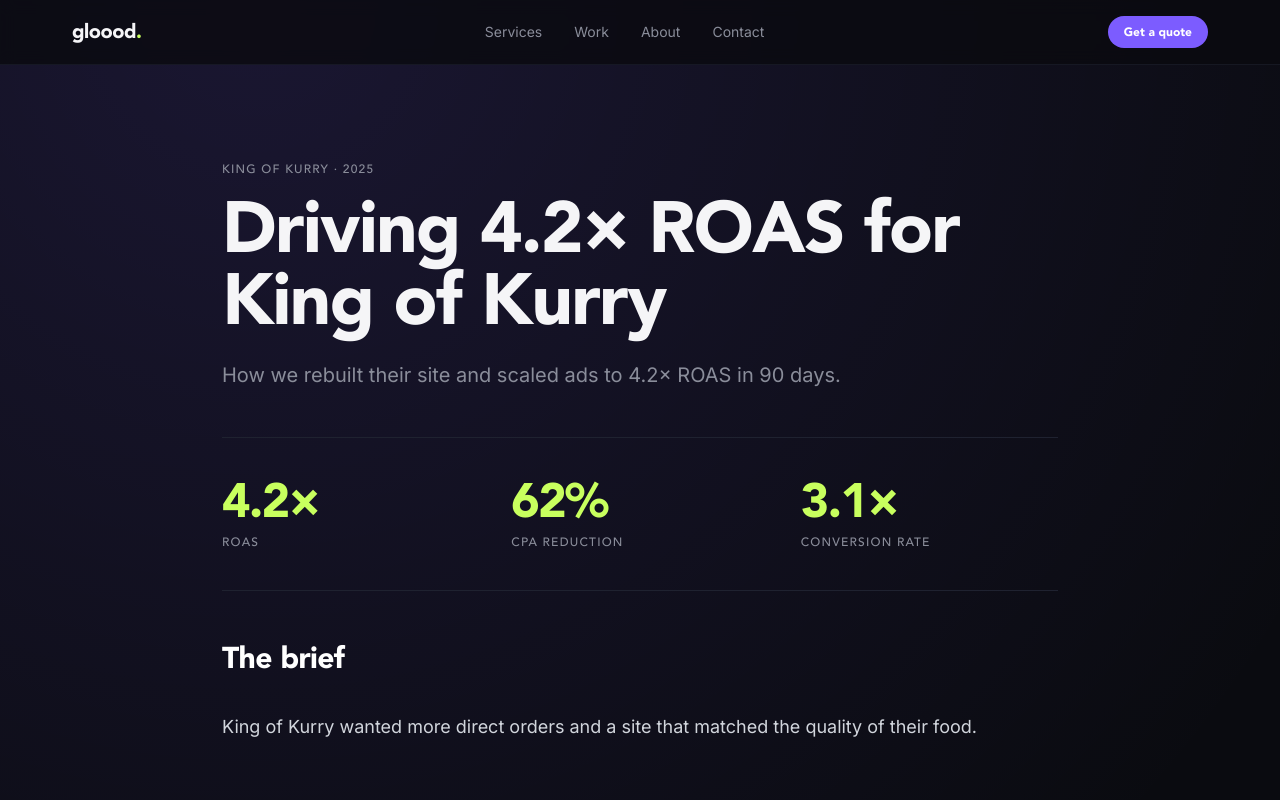
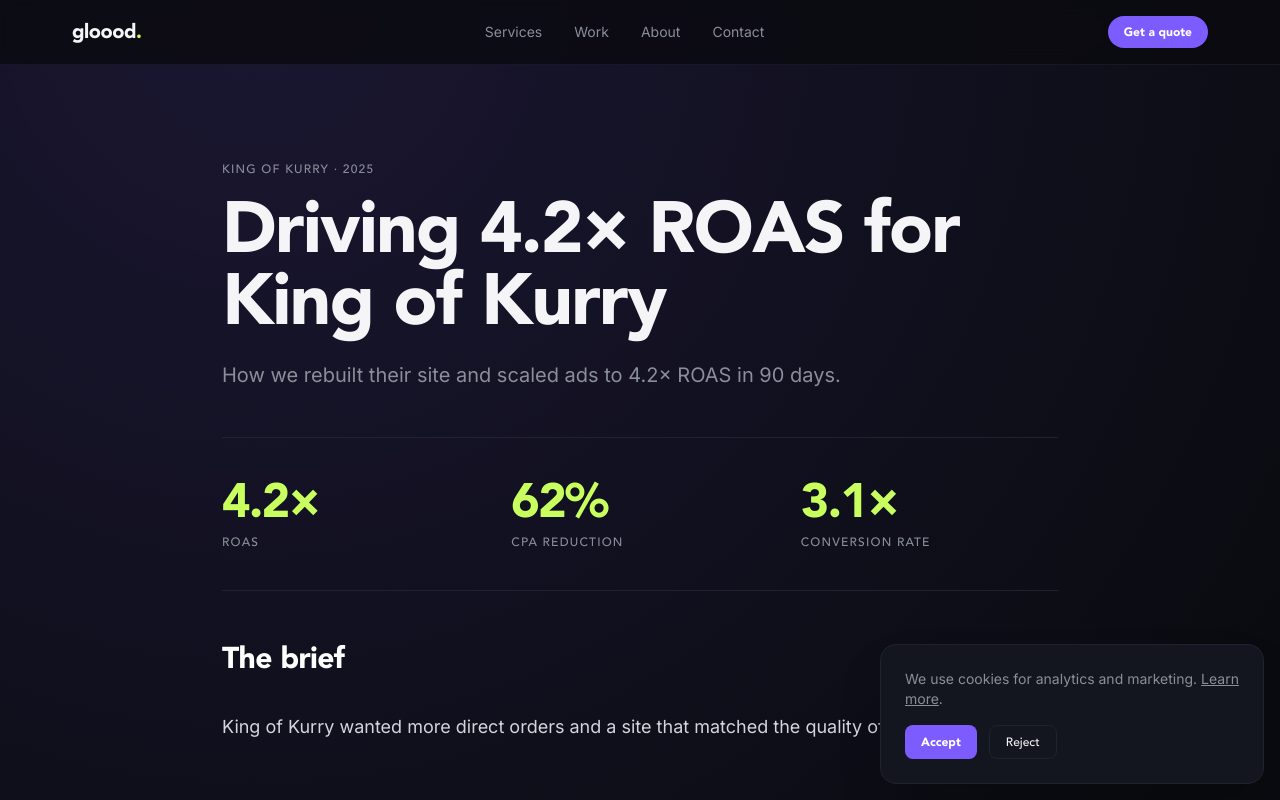
Before and after one commit to surpreet-star/gloood-site, a Next.js app: page /work/king-of-kurry in a window 1280 px wide. Shown: the top 800 px of the page. Built offline with nearby package versions, Linux system fonts and the light colour scheme; no server answers.

Commit message:
feat: GTM + consent banner + event tracking helpers

```diff
--- a/app/layout.tsx
+++ b/app/layout.tsx
@@ -2,6 +2,8 @@
 import { Inter } from "next/font/google";
 import { Nav } from "@/components/site/Nav";
 import { Footer } from "@/components/site/Footer";
+import { GTM } from "@/components/analytics/GTM";
+import { ConsentBanner } from "@/components/analytics/ConsentBanner";
 import "./globals.css";
 
 const inter = Inter({ subsets: ["latin"], variable: "--font-inter", display: "swap" });
@@ -16,9 +18,11 @@
   return (
     <html lang="en" className={inter.variable}>
       <body>
+        <GTM />
         <Nav />
         <main>{children}</main>
         <Footer />
+        <ConsentBanner />
       </body>
     </html>
   );
--- /dev/null
+++ b/components/analytics/ConsentBanner.tsx
@@ -0,0 +1,30 @@
+"use client";
+import { useEffect, useState } from "react";
+
+const KEY = "gloood-consent-v1";
+
+export function ConsentBanner() {
+  const [show, setShow] = useState(false);
+  useEffect(() => {
+    if (!localStorage.getItem(KEY)) setShow(true);
+  }, []);
+
+  const decide = (choice: "accept" | "reject") => {
+    localStorage.setItem(KEY, choice);
+    if (choice === "accept") window.dispatchEvent(new Event("gloood:consent-granted"));
+    setShow(false);
+  };
+
+  if (!show) return null;
+  return (
+    <div className="fixed bottom-4 left-4 right-4 md:left-auto md:right-4 md:max-w-sm z-[100] rounded-2xl border border-[var(--color-border-subtle)] bg-[var(--color-bg-elev)] p-6 shadow-2xl">
+      <p className="text-sm text-[var(--color-muted)]">
+        We use cookies for analytics and marketing. <a href="/privacy" className="underline hover:text-[var(--color-text)]">Learn more</a>.
+      </p>
+      <div className="mt-4 flex gap-3">
+        <button onClick={() => decide("accept")} className="rounded-lg bg-[var(--color-accent)] px-4 py-2 text-xs font-display font-bold text-white">Accept</button>
+        <button onClick={() => decide("reject")} className="rounded-lg border border-[var(--color-border-subtle)] px-4 py-2 text-xs font-display font-medium">Reject</button>
+      </div>
+    </div>
+  );
+}
--- /dev/null
+++ b/components/analytics/GTM.tsx
@@ -0,0 +1,8 @@
+"use client";
+import { GoogleTagManager } from "@next/third-parties/google";
+
+export function GTM() {
+  const id = process.env.NEXT_PUBLIC_GTM_ID;
+  if (!id) return null;
+  return <GoogleTagManager gtmId={id} />;
+}
--- a/components/site/QuoteForm.tsx
+++ b/components/site/QuoteForm.tsx
@@ -31,7 +31,11 @@
   const onSubmit = async (data: QuoteFormInput) => {
     setState({ status: "sending" });
     const r = await submitQuote(data, sourcePage);
-    if (r.ok) setState({ status: "ok" });
+    if (r.ok) {
+      const { track } = await import("@/lib/gtm");
+      track("quote_form_submit", { bundle: data.bundle, budget: data.budget, source: sourcePage });
+      setState({ status: "ok" });
+    }
     else setState({ status: "err", msg: r.error });
   };
 
--- /dev/null
+++ b/lib/gtm.ts
@@ -0,0 +1,8 @@
+"use client";
+declare global { interface Window { dataLayer?: any[] } }
+
+export function track(event: string, params: Record<string, unknown> = {}) {
+  if (typeof window === "undefined") return;
+  window.dataLayer = window.dataLayer || [];
+  window.dataLayer.push({ event, ...params });
+}
```
